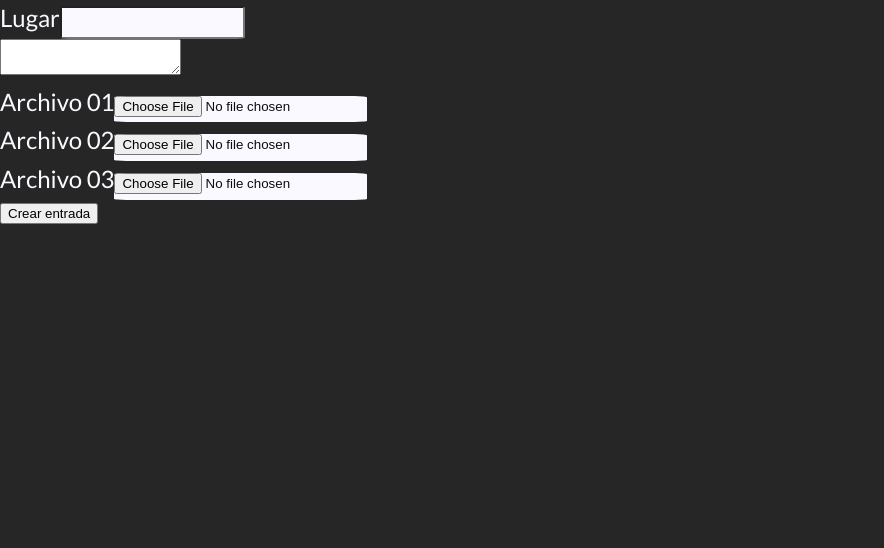
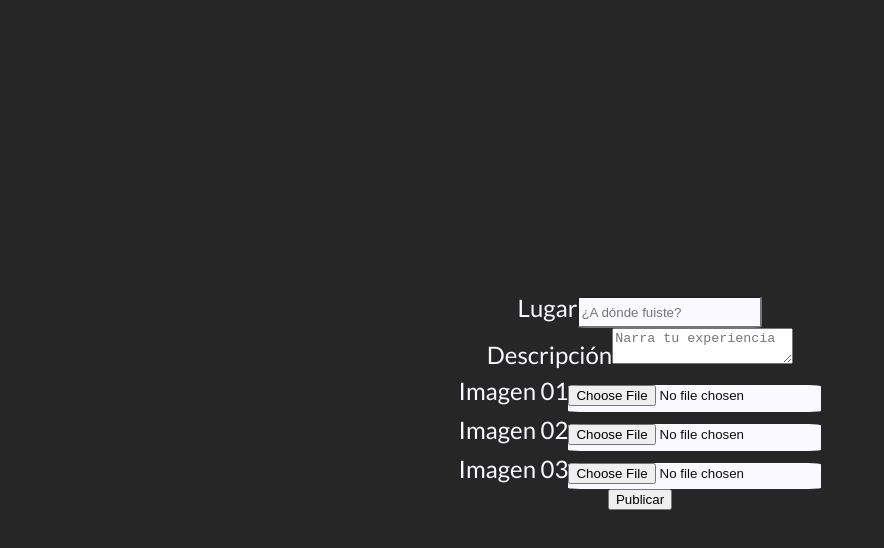
Before and after one commit to olivelrueda/drink-the-world, a React (Vite) app: page /add in a window 1280 px wide. Shown: the top 548 px of the page, without its empty margins (0-884 px from the left). Built offline with nearby package versions, Linux system fonts and the light colour scheme; what javascript-time-ago would draw is missing.

Commit message:
Se agregó el botón de publicar

```diff
--- a/src/components/Header.jsx
+++ b/src/components/Header.jsx
@@ -10,7 +10,7 @@ export default function Header() {
             <div className={styles.navContainer}>
                 <NavBar/>
             </div>
-            <Button style={{marginRight: "1,25em"}}/>
+            <Button/>
         </header>
     </>
 }
--- a/src/providers/AuthProvider.jsx
+++ b/src/providers/AuthProvider.jsx
@@ -25,10 +25,6 @@ const AuthProvider = ({ children }) => {
     return setCurrentUser(null)
   }
 
-/*   const editHandler = () =>{
-    localStorage.
-  }
- */
   const authValues = useMemo(() => {
     return {
       user: currentUser?.user || null,
--- a/src/views/add.jsx
+++ b/src/views/add.jsx
@@ -1,6 +1,7 @@
 import { toast } from "sonner"
 import useServer from "../hooks/useServer"
 import { useNavigate } from 'react-router-dom'
+import styles from './add.module.css'
 
 export default function Add() {
     const { post } = useServer()
@@ -18,33 +19,33 @@ export default function Add() {
     }
 
     return <>
-        <form onSubmit={handleSubmit}>
+        <form className={styles.formAdd} onSubmit={handleSubmit}>
             <div>
                 <label htmlFor="place">Lugar</label>
-                <input type="text" name="place" id="place" />
+                <input type="text" name="place" id="place" placeholder="¿A dónde fuiste?"/>
             </div>
 
             <div>
-                <label htmlFor="description"></label>
-                <textarea name="description" id="description"></textarea>
+                <label htmlFor="description">Descripción</label>
+                <textarea name="description" id="description" placeholder="Narra tu experiencia"></textarea>
             </div>
 
             <div>
-                <label htmlFor="file1">Archivo 01</label>
+                <label htmlFor="file1">Imagen 01</label>
                 <input type="file" name="file1" id="file1" />
             </div>
 
             <div>
-                <label htmlFor="file2">Archivo 02</label>
+                <label htmlFor="file2">Imagen 02</label>
                 <input type="file" name="file2" id="file2" />
             </div>
 
             <div>
-                <label htmlFor="file3">Archivo 03</label>
+                <label htmlFor="file3">Imagen 03</label>
                 <input type="file" name="file3" id="file3" />
             </div>
 
-            <button type="submit">Crear entrada</button>
+            <button type="submit">Publicar</button>
         </form>
     </>
 }
--- /dev/null
+++ b/src/views/add.module.css
@@ -0,0 +1,7 @@
+.formAdd {
+    display: flex;
+    flex-direction: column;
+    justify-content: center;
+    align-items: center;
+    height: 100vh;
+}
--- a/src/views/home.jsx
+++ b/src/views/home.jsx
@@ -1,6 +1,7 @@
 import { useEffect, useState } from "react"
 import TimeAgo from 'javascript-time-ago'
 import es from 'javascript-time-ago/locale/es'
+import { Link } from "react-router-dom"
 
 import Header from "../components/Header"
 import useServer from "../hooks/useServer"
@@ -26,6 +27,7 @@ export default function Home() {
 
     return <>
         <Header />
+       <Link to='/add'><img className={styles.mas} src="../src/assets/images/mas.svg" alt="mas"/></Link>
         {viajes && (
         <ul className={styles.viajes}>
             {viajes.map((viaje) => (
--- a/src/views/home.module.css
+++ b/src/views/home.module.css
@@ -6,7 +6,6 @@
 }
 
 .img {
-    height: 40em;
     width: 40em;
 }
 
@@ -31,3 +30,10 @@
     text-align: right;
     margin: 0;
 }
+
+.mas {
+    height: 2em;
+    width: 6em;
+    float: right;
+    position: fixed;
+}
```
Also changed, not shown: src/assets/images/mas.svg (added), src/components/Header.module.css (line endings or trailing spaces).
